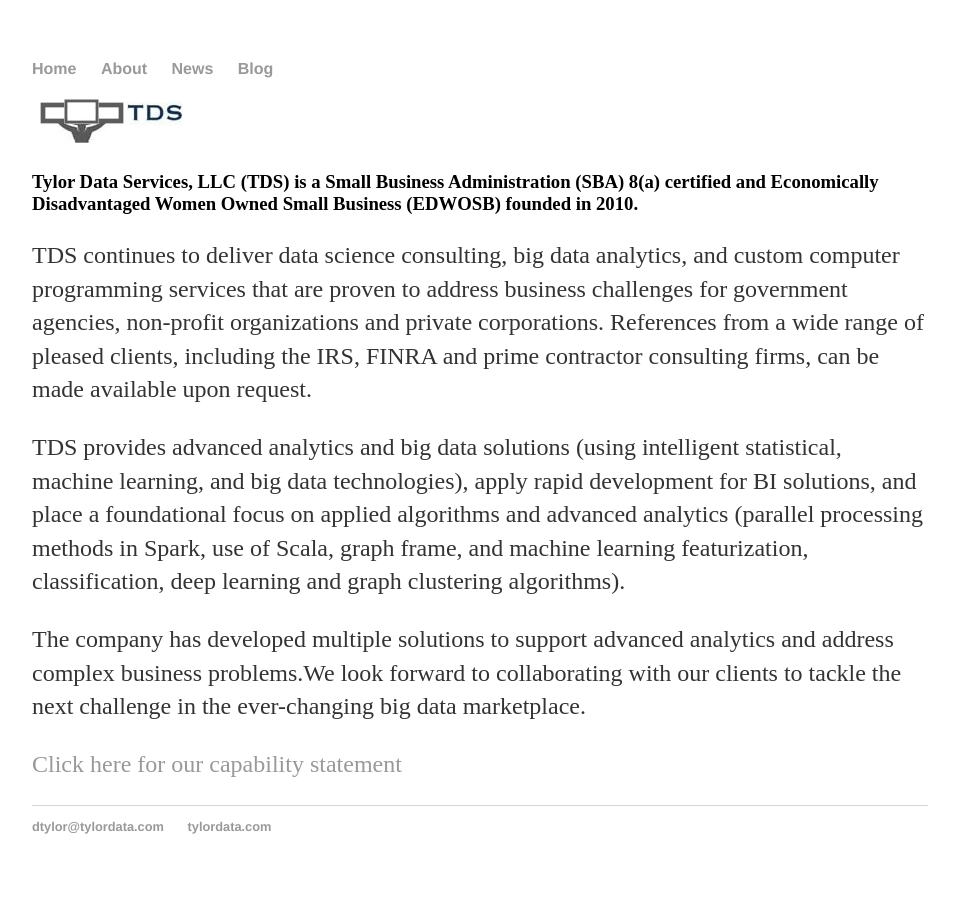
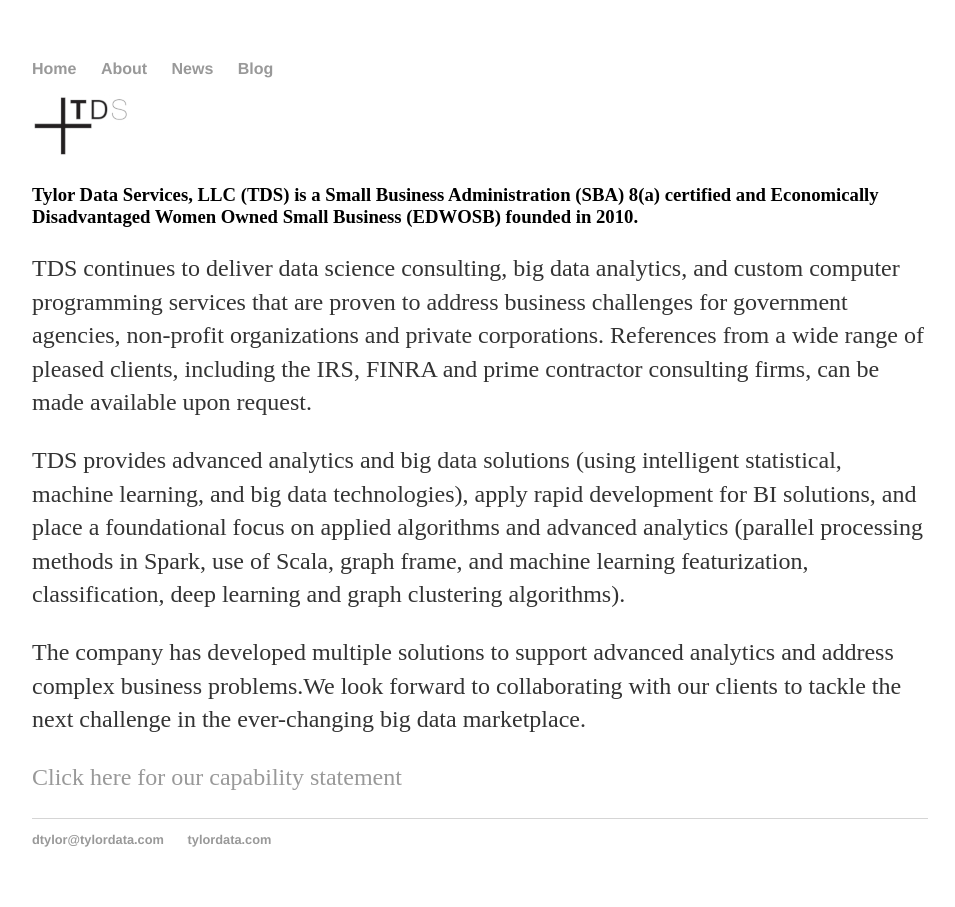
Before and after one commit to dtylor/dtylor.github.io, a Jekyll site: the page built from index.html, in a window 1280 px wide. Shown: the whole page, without its empty margins (160-1115 px from the left). Built offline with Jekyll 4.4.1, drawn with Linux system fonts in a browser that asks for light colours.

Commit message:
new logo

```diff
--- a/index.html
+++ b/index.html
@@ -3,6 +3,6 @@
 title: Tylor Data Services, LLC
 ---
 <div class="blurb">
-<img src="images/TDS_logo_2.jpg"/><p><h3>Tylor Data Services, LLC (TDS) is a Small Business Administration (SBA) 8(a) certified and Economically Disadvantaged Women Owned Small Business (EDWOSB) founded in 2010.</h3></p><p>TDS continues to deliver data science consulting, big data analytics, and custom computer programming services that are proven to address business challenges for government agencies, non-profit organizations and private corporations. References from a wide range of pleased clients, including the IRS, FINRA and prime contractor consulting firms, can be made available upon request.</p><p>TDS provides advanced analytics and big data solutions (using intelligent statistical, machine learning, and big data technologies), apply rapid development for BI solutions, and place a foundational focus on applied algorithms and advanced analytics (parallel processing methods in Spark, use of Scala, graph frame, and machine learning featurization, classification, deep learning and graph clustering algorithms).</p><p>The company has developed multiple solutions to support advanced analytics and address complex business problems.We look forward to collaborating with our clients to tackle the next challenge in the ever-changing big data marketplace. </p>
+<img src="images/TDS_sm.jpg"/><p><h3>Tylor Data Services, LLC (TDS) is a Small Business Administration (SBA) 8(a) certified and Economically Disadvantaged Women Owned Small Business (EDWOSB) founded in 2010.</h3></p><p>TDS continues to deliver data science consulting, big data analytics, and custom computer programming services that are proven to address business challenges for government agencies, non-profit organizations and private corporations. References from a wide range of pleased clients, including the IRS, FINRA and prime contractor consulting firms, can be made available upon request.</p><p>TDS provides advanced analytics and big data solutions (using intelligent statistical, machine learning, and big data technologies), apply rapid development for BI solutions, and place a foundational focus on applied algorithms and advanced analytics (parallel processing methods in Spark, use of Scala, graph frame, and machine learning featurization, classification, deep learning and graph clustering algorithms).</p><p>The company has developed multiple solutions to support advanced analytics and address complex business problems.We look forward to collaborating with our clients to tackle the next challenge in the ever-changing big data marketplace. </p>
 <p><a href="resources/TDS_CapabilityStatement.pdf"> Click here for our capability statement</a></p>
  </div><!-- /.blurb -->
```
